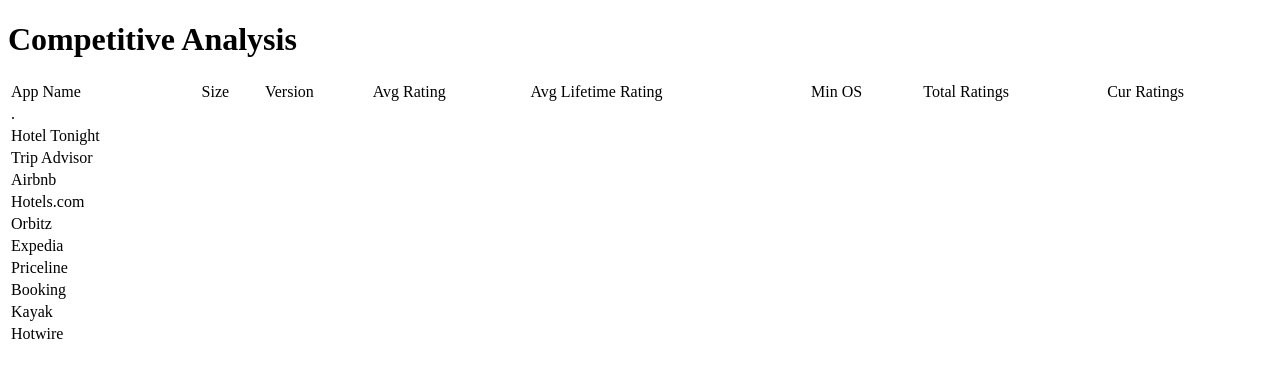
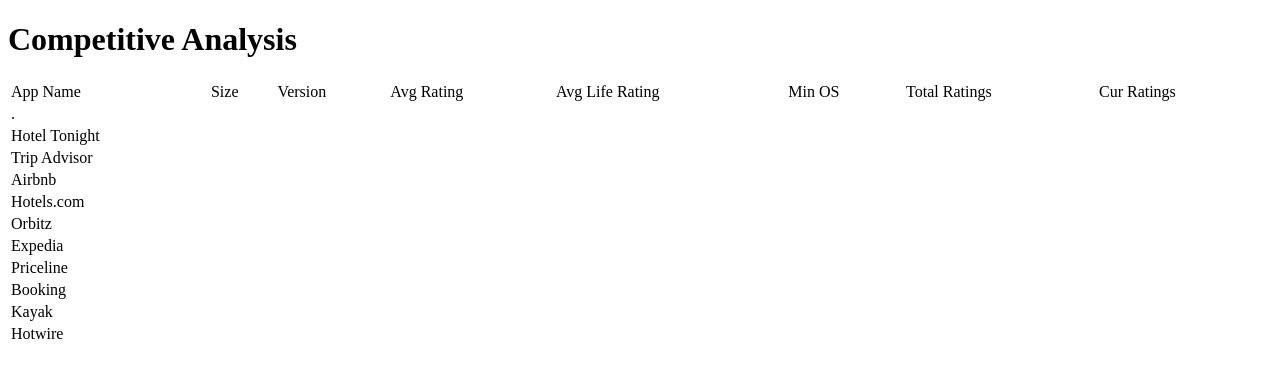
Before and after one commit to NikolaiSa/nikolaisa.github.io, a plain HTML site: page index.html in a window 1280 px wide. Drawn offline with Linux system fonts and the light colour scheme.

Commit message:
Update index.html

```diff
--- a/index.html
+++ b/index.html
@@ -13,7 +13,7 @@
    </header>
    <div id="Apps">
    <table style="width:100%">
-       <tr><td>App Name</td><td>Size</td><td>Version</td><td>Avg Rating</td><td>Avg Lifetime Rating</td><td>Min OS</td><td>Total Ratings</td><td>Cur Ratings</td></tr>
+       <tr><td>App Name</td><td>Size</td><td>Version</td><td>Avg Rating</td><td>Avg Life Rating</td><td>Min OS</td><td>Total Ratings</td><td>Cur Ratings</td></tr>
        <tr><td>.</td></tr>
        <tr id="407690035"><td>Hotel Tonight</td></tr>
        <tr id="284876795"><td>Trip Advisor</td></tr>
```
